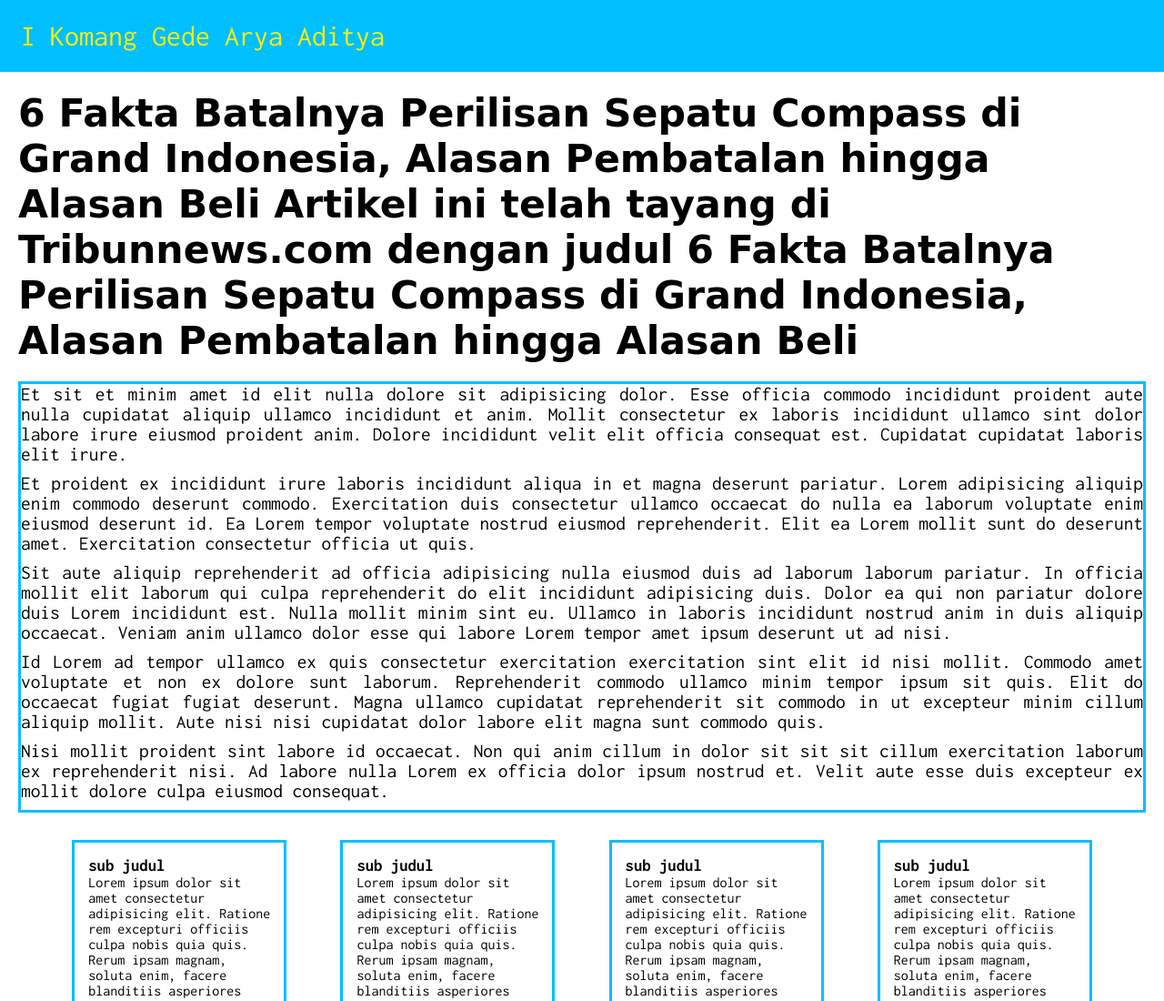
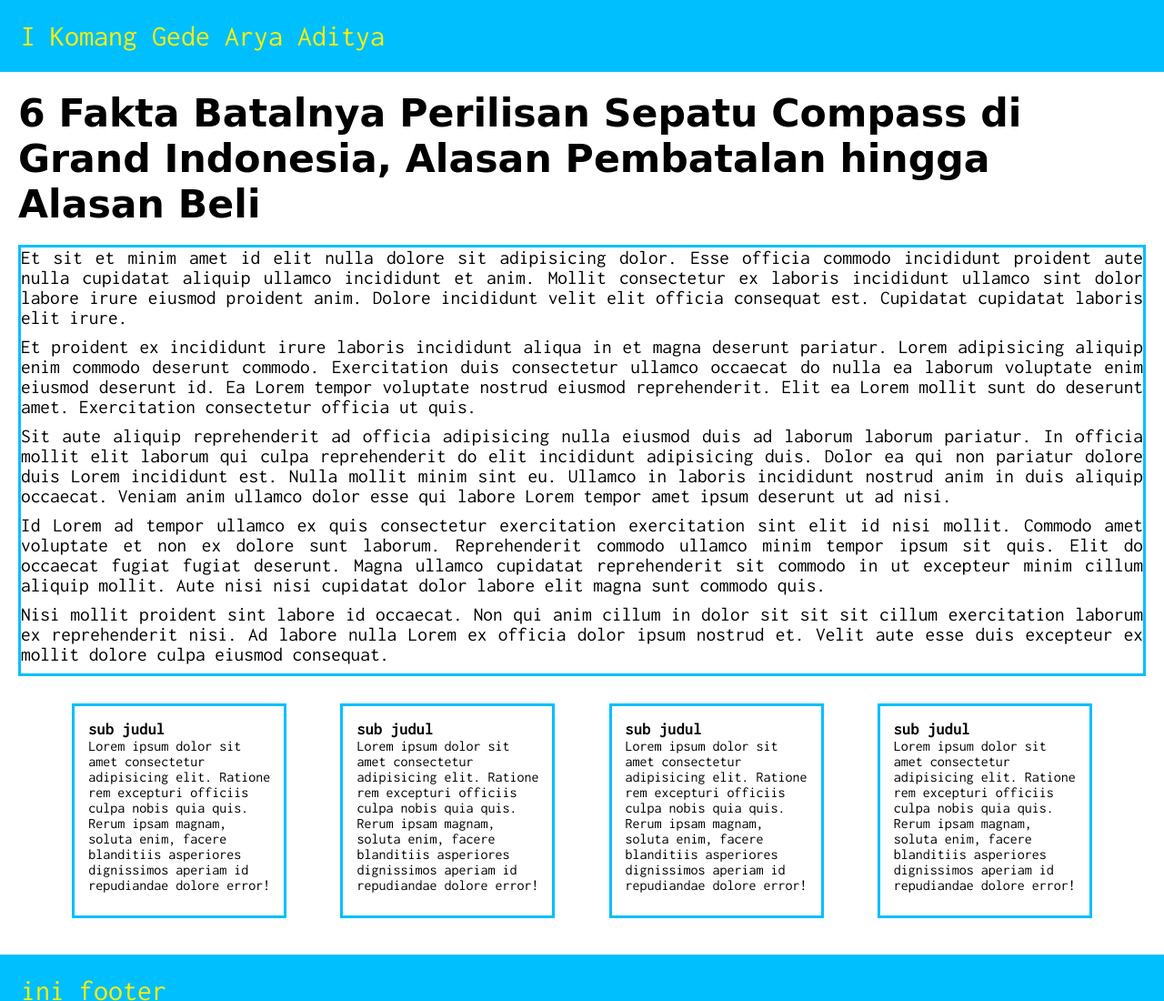
Before and after one commit to mangdodo/uts_pemograman_web, a plain HTML site: page index.html in a window 1280 px wide. Shown: the top 1100 px of the page at 91% size. Drawn offline with Linux system fonts and the light colour scheme.

Commit message:
mengganti judul halaman

```diff
--- a/index.html
+++ b/index.html
@@ -11,7 +11,7 @@
 <body>
    <header class='border-sample'>I Komang Gede Arya Aditya</header>
    <div class='container'>
-       <h1>6 Fakta Batalnya Perilisan Sepatu Compass di Grand Indonesia, Alasan Pembatalan hingga Alasan Beli Artikel ini telah tayang di Tribunnews.com dengan judul 6 Fakta Batalnya Perilisan Sepatu Compass di Grand Indonesia, Alasan Pembatalan hingga Alasan Beli</h1>
+       <h1>6 Fakta Batalnya Perilisan Sepatu Compass di Grand Indonesia, Alasan Pembatalan hingga Alasan Beli</h1>
        <div class='content border-sample'>
            <p>Et sit et minim amet id elit nulla dolore sit adipisicing dolor. Esse officia commodo incididunt proident aute nulla cupidatat aliquip ullamco incididunt et anim. Mollit consectetur ex laboris incididunt ullamco sint dolor labore irure eiusmod proident anim. Dolore incididunt velit elit officia consequat est. Cupidatat cupidatat laboris elit irure.</p>
            <p>Et proident ex incididunt irure laboris incididunt aliqua in et magna deserunt pariatur. Lorem adipisicing aliquip enim commodo deserunt commodo. Exercitation duis consectetur ullamco occaecat do nulla ea laborum voluptate enim eiusmod deserunt id. Ea Lorem tempor voluptate nostrud eiusmod reprehenderit. Elit ea Lorem mollit sunt do deserunt amet. Exercitation consectetur officia ut quis.</p>
```
